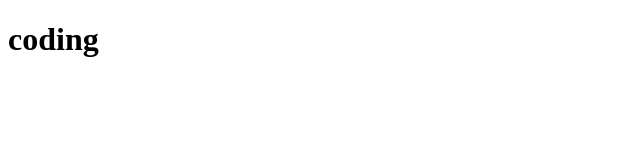
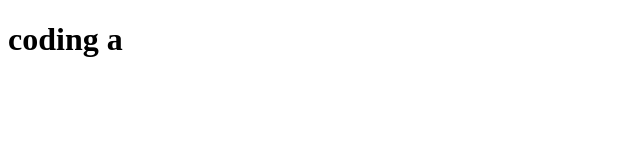
Before and after one commit to monnpham/demo, a plain HTML site: page index.html in a window 1280 px wide. Shown: the full height of the page, 0-640 px from the left. Drawn offline with Linux system fonts and the light colour scheme.

Commit message:
update 2

```diff
--- a/index.html
+++ b/index.html
@@ -10,7 +10,7 @@
 
 <body>
     <div>
-        <h1>coding</h1>
+        <h1>coding a</h1>
     </div>
 </body>
 
```
